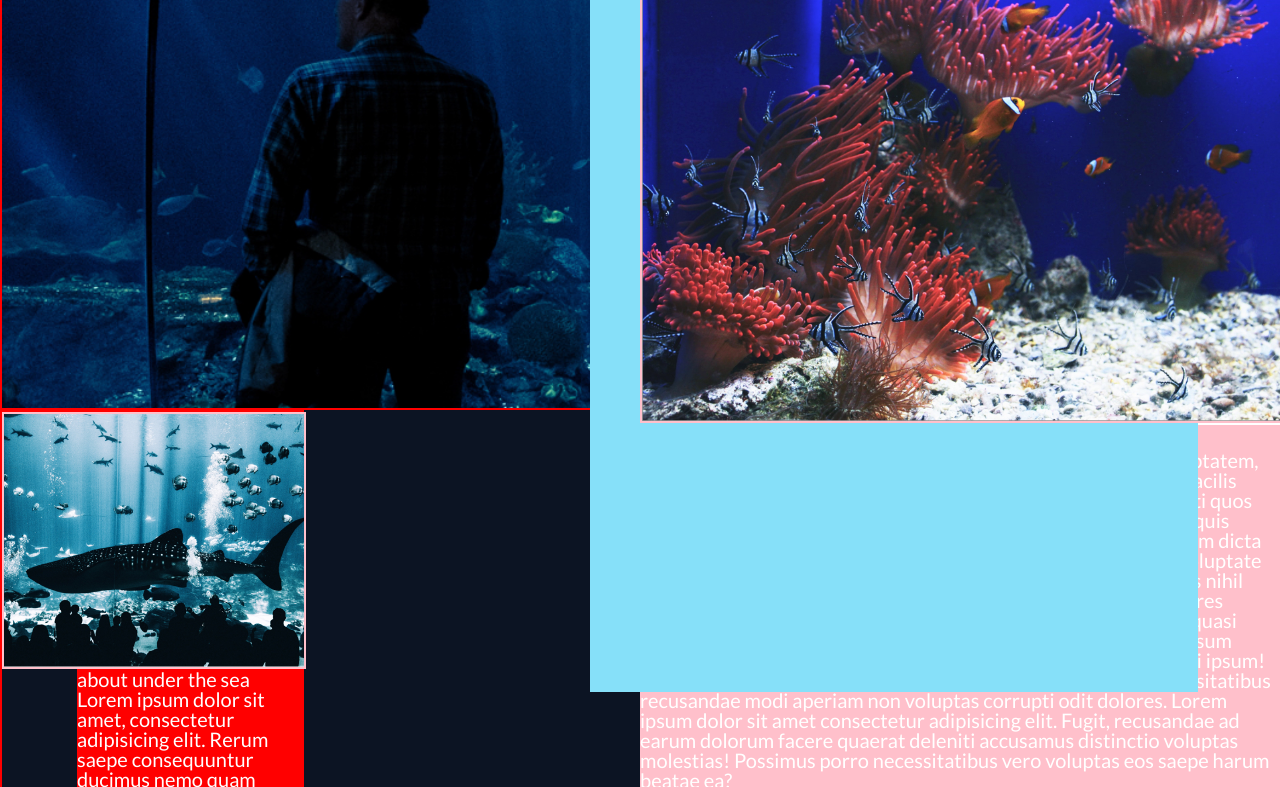
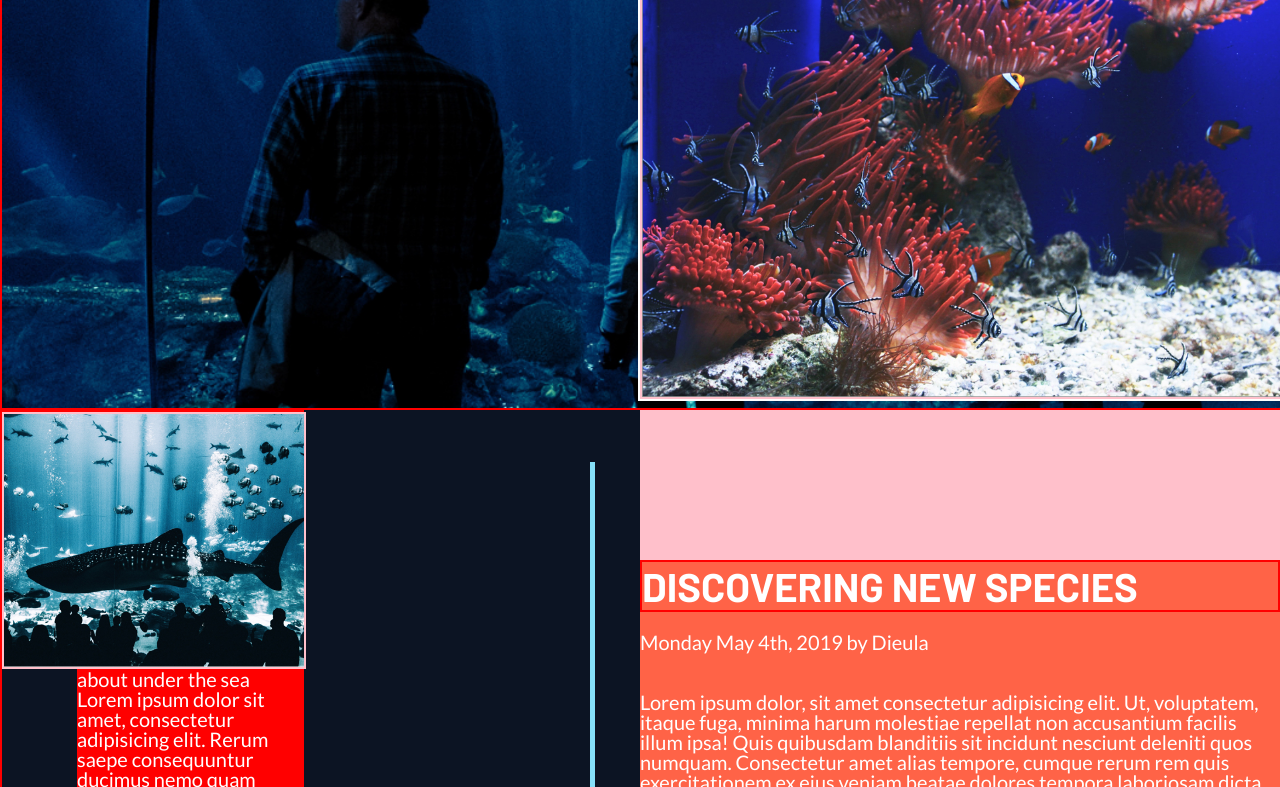
Before and after one commit to CiciZhang/ciciZhangProject2, a plain HTML site: page blog.html in a window 1280 px wide. Shown: the part 294-1081 px from the top of the page. Drawn offline with Linux system fonts and the light colour scheme.

Commit message:
added blue before elements to blog. gods help me.

```diff
--- a/blog.html
+++ b/blog.html
@@ -23,6 +23,8 @@
             <div class="imgbox">
                 <img src="assets/blog-post-image.jpg" alt="coral reef with fish">
             </div>
+            <div class="blueBox">
+            </div>
 
         </div>
     </header>
@@ -47,8 +49,9 @@
         </aside>
 
         <article>
+            <section class="longText">
                 <h2>discovering new species</h2>
-            <p>Monday May 4th, 2019 by Dieula</p>
+                <p class="date">Monday May 4th, 2019 by Dieula</p>
                 <p>
                     Lorem ipsum dolor, sit amet consectetur adipisicing elit. Ut, voluptatem, itaque fuga, minima harum molestiae
                     repellat non accusantium facilis illum ipsa! Quis quibusdam blanditiis sit incidunt nesciunt deleniti quos
@@ -64,6 +67,8 @@
                     deleniti accusamus distinctio voluptas molestias! Possimus porro necessitatibus vero voluptas eos saepe harum
                     beatae ea?
                 </p>
+            </section>
+
             <section>
                 <h3>comments:</h3>
                 <img src="assets/comment-1.jpg" alt="comment icon of a user">
--- a/styles/Sass/_blogArticle.scss
+++ b/styles/Sass/_blogArticle.scss
@@ -16,6 +16,15 @@ aside {
 }
 
 article {
+    width: 50%;
+    padding: 150px 0 0;
     background: pink;
-    width: 50%;
+    .longText{
+        border-bottom: 5px solid $robinblue;
+        background: tomato;
+        .date {
+        margin: 20px 0 40px;
+    }
+    }
+
 }
--- a/styles/Sass/_globalCSS.scss
+++ b/styles/Sass/_globalCSS.scss
@@ -67,17 +67,19 @@ body {
 }
 
 
-.indexHeader h1 {
+.indexHeader h1
+{
     @include font ($size: 7rem, $lineheight: 6rem);
     max-width: 500px;
 }
 
 h1 {
-    @include font ($size: 5rem, $lineheight: 4rem);
-
+    @include font ($size: 4rem, $lineheight: 4.5rem);
 }
 
-
+h2 {
+    @include font($size: 2rem, $spacing: 1px);
+}
 
 header {
     a {
--- a/styles/Sass/_header.scss
+++ b/styles/Sass/_header.scss
@@ -91,22 +91,49 @@ header a:hover {
         align-self: flex-end;
         position: relative;
         .imgbox {
-        z-index: 10;
-
+            z-index:10;
         }
     }
 }
 
+// this is the big blue box
 
-.blogHeader .wrapper::before{
+.blogHeader .blueBox::before{
     content: "";
-    width: 95%;
-    height: 700px;
+    width: 100%;
+    height: 530px;
     background:$robinblue;
     position: absolute;
     top: 130px;
     left: -50px;
+    display: none;
 }
+
+// this is the vertical blue bar
+
+.blogHeader .wrapper::after{
+    content: "";
+    width: 5px;
+    height: 900px;
+    background:$robinblue;
+    position: absolute;
+    top: 600px;
+    left: -50px;
+}
+
+// this is the horizonal blue bar
+
+.blogHeader .wrapper::before{
+    content: "";
+    width: 100%;
+    height: 5px;
+    background:$robinblue;
+    position: absolute;
+    bottom: -800px;
+    left: -50px;
+}
+
+
 
 /////////////////////
 /* CONTACT HEADER */
```
Also changed, not shown: styles/style.css. Lines whose indentation alone changed are shown as unchanged.
